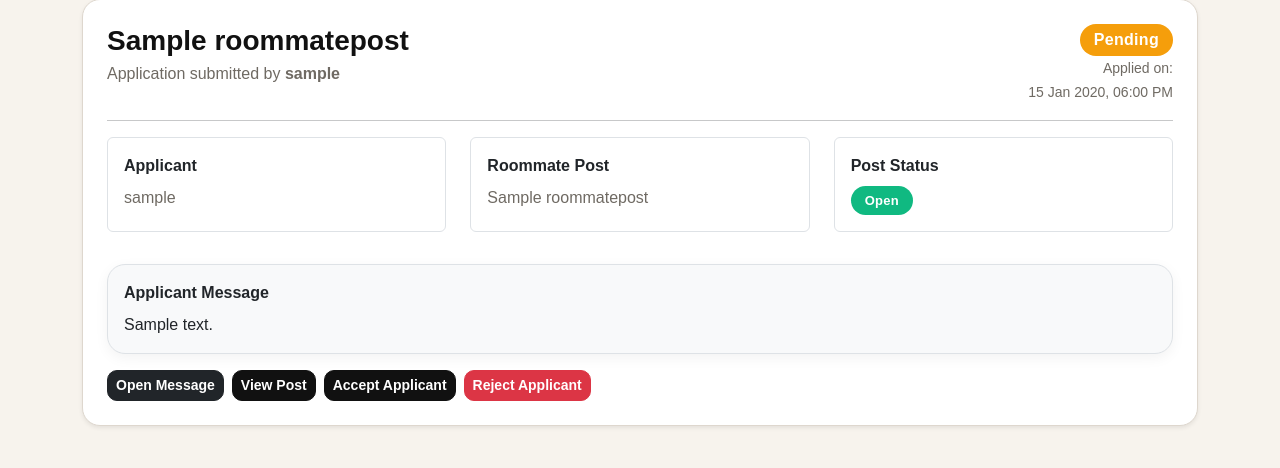
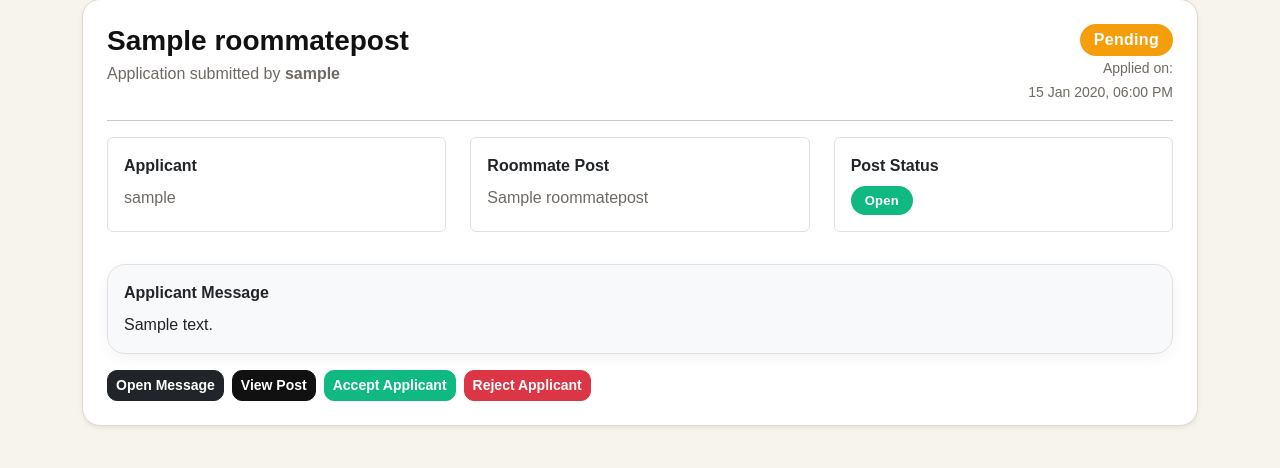
Before and after one commit to GordanEatCodes/GitProject-BudgetBuddy, a Django app: page /roommates/applications-received/ in a window 1280 px wide. Shown: the part 332-800 px from the top of the page. Run offline with Django 5.2, Linux system fonts and the light colour scheme; a user stored in the database is signed in; tables that the repository leaves empty hold one stand-in row (values such as "Sample post").

Commit message:
Improve action button color consistency

```diff
--- a/roommate/templates/roommate/applications_received.html
+++ b/roommate/templates/roommate/applications_received.html
@@ -176,7 +176,7 @@
 
             <form method="POST" action="{% url 'update_application_status' app.id 'accepted' %}" class="d-inline">
                 {% csrf_token %}
-                <button type="submit" class="btn btn-sm btn-success">
+                <button type="submit" class="btn btn-sm btn-open">
                     Accept Applicant
                 </button>
             </form>
--- a/templates/base.html
+++ b/templates/base.html
@@ -182,6 +182,18 @@
             color:var(--text-muted);
         }
 
+        .btn-open{
+          background: var(--open);
+          border-color: var(--open);
+          color:white;
+        }
+
+        .btn-open:hover{
+          background:#0d9668;
+          border-color:#0d9668;
+          color:white;
+        }
+
 
     </style>
 
```
